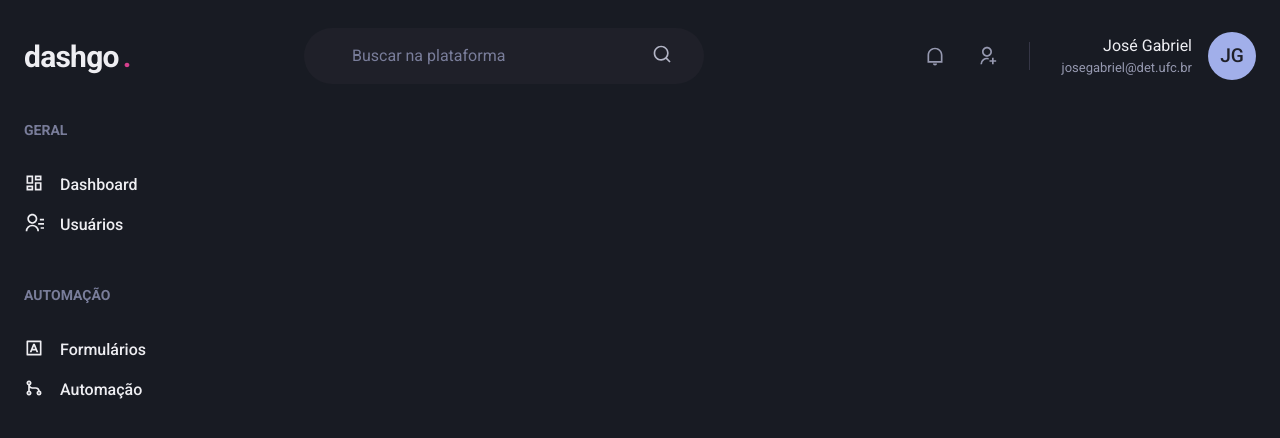
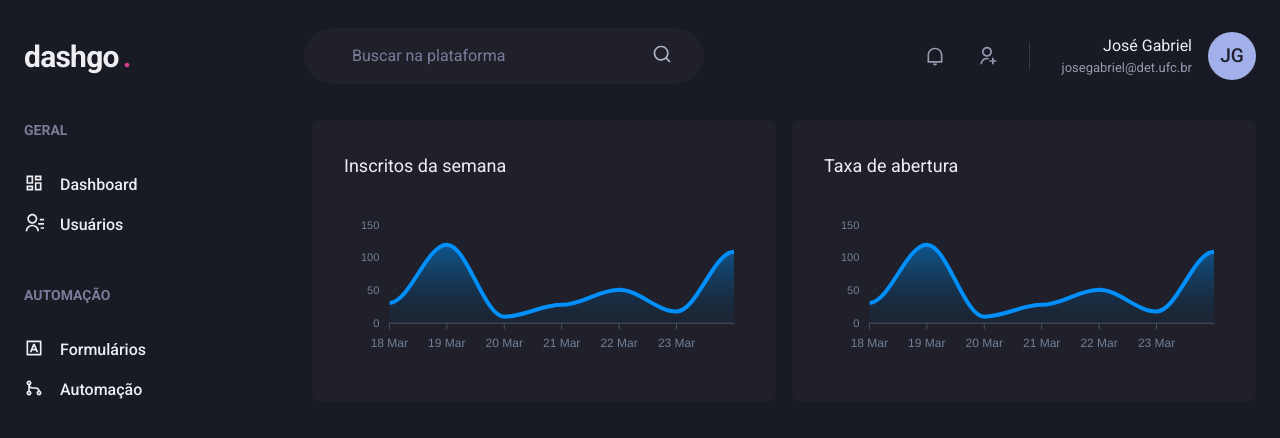
Before and after one commit to jgabriel1/dashgo, a Next.js app: page /dashboard in a window 1280 px wide. Shown: the top 438 px of the page. Built offline with nearby package versions, Linux system fonts and the light colour scheme.

Commit message:
Created chart and customized it.

```diff
--- a/src/pages/dashboard.tsx
+++ b/src/pages/dashboard.tsx
@@ -1,7 +1,62 @@
-import { Flex } from '@chakra-ui/react';
+import { Box, Flex, SimpleGrid, Text, theme } from '@chakra-ui/react';
+import dynamic from 'next/dynamic';
 
 import { Header } from '../components/Header';
 import { Sidebar } from '../components/Sidebar';
+
+const Chart = dynamic(async () => await import('react-apexcharts'), {
+  ssr: false,
+});
+
+const options = {
+  chart: {
+    toolbar: {
+      show: false,
+    },
+    zoom: {
+      enabled: false,
+    },
+    foreColor: theme.colors.gray[500],
+  },
+  grid: {
+    show: false,
+  },
+  dataLabels: {
+    enabled: false,
+  },
+  tooltip: {
+    enabled: false,
+  },
+  xaxis: {
+    type: 'datetime' as 'datetime',
+    axisBorder: {
+      color: theme.colors.gray[600],
+    },
+    axisTicks: {
+      color: theme.colors.gray[600],
+    },
+    categories: [
+      '2021-03-18T00:00:00.000Z',
+      '2021-03-19T00:00:00.000Z',
+      '2021-03-20T00:00:00.000Z',
+      '2021-03-21T00:00:00.000Z',
+      '2021-03-22T00:00:00.000Z',
+      '2021-03-23T00:00:00.000Z',
+      '2021-03-24T00:00:00.000Z',
+    ],
+  },
+  fill: {
+    opacity: 0.3,
+    type: 'gradient',
+    gradient: {
+      shade: 'dark',
+      opacityFrom: 0.7,
+      opacityTo: 0.3,
+    },
+  },
+};
+
+const series = [{ name: 'series1', data: [31, 120, 10, 28, 51, 18, 109] }];
 
 export default function Dashboard() {
   return (
@@ -10,6 +65,24 @@
 
       <Flex w="100%" my="6" maxW={1480} mx="auto" px="6">
         <Sidebar />
+
+        <SimpleGrid flex="1" gap="4" minChildWidth="320px" align="flex-start">
+          <Box p="8" bg="gray.800" borderRadius={8} pb="4">
+            <Text fontSize="large" mb="4">
+              Inscritos da semana
+            </Text>
+
+            <Chart options={options} series={series} type="area" height={160} />
+          </Box>
+
+          <Box p="8" bg="gray.800" borderRadius={8} pb="4">
+            <Text fontSize="large" mb="4">
+              Taxa de abertura
+            </Text>
+
+            <Chart options={options} series={series} type="area" height={160} />
+          </Box>
+        </SimpleGrid>
       </Flex>
     </Flex>
   );
```
